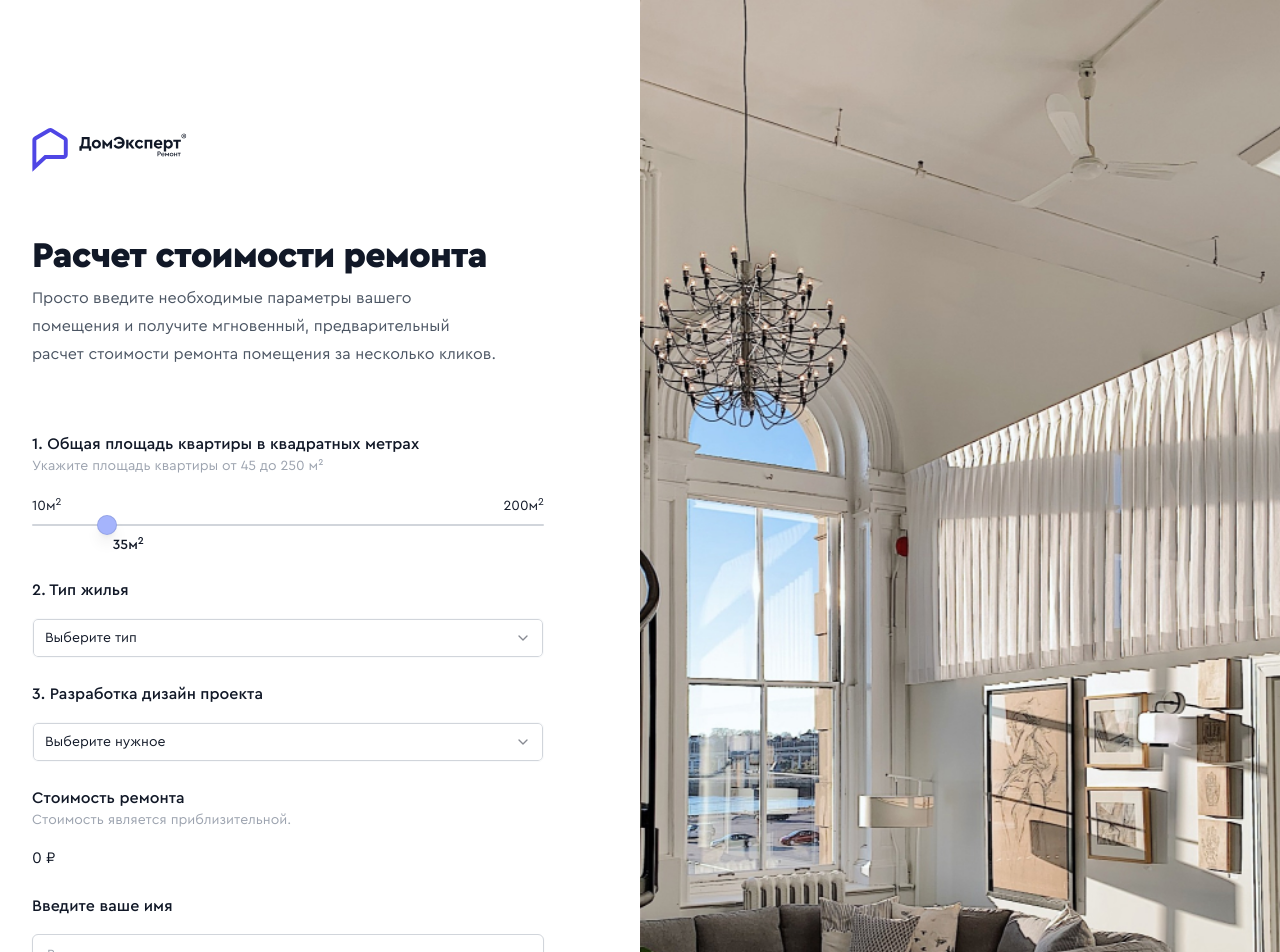
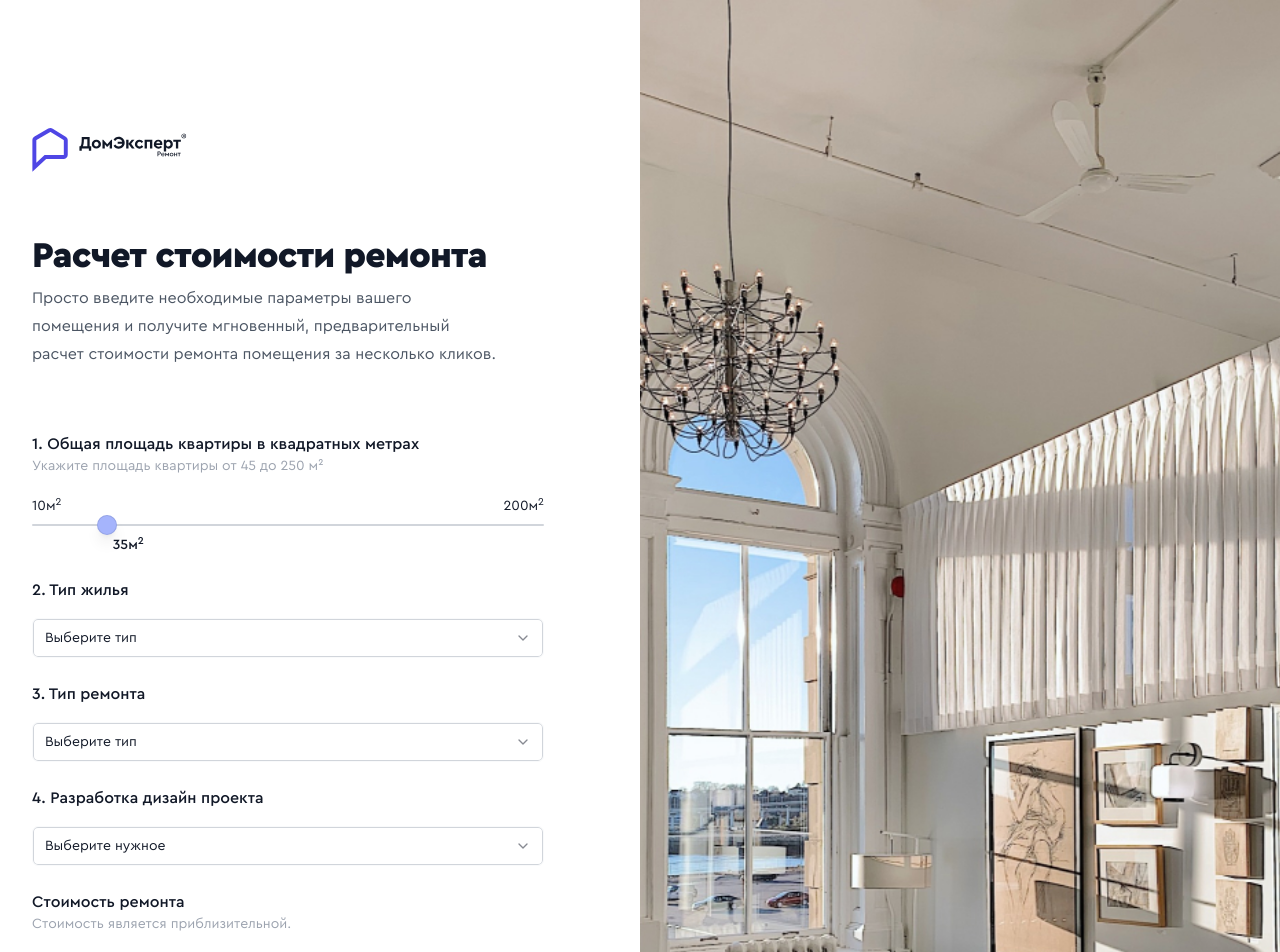
Before and after one commit to roodiroot/home_expert, a Next.js app: page /counter in a window 1280 px wide. Shown: the top 952 px of the page. Built offline with nearby package versions, Linux system fonts and the light colour scheme.

Commit message:
change counter

```diff
--- a/src/components/counter-page-components/counter-form.tsx
+++ b/src/components/counter-page-components/counter-form.tsx
@@ -21,6 +21,10 @@ const disignValue = [
   { name: "Надо", value: "20000" },
   { name: "Уже есть", value: "0" },
 ];
+const typeProces = [
+  { name: "Капитальный", value: "1" },
+  { name: "Косметический", value: "0.25" },
+];
 // const floorValues = [
 //   { name: "Без покрытия", value: "0" },
 //   { name: "Плитка", value: "450" },
@@ -37,6 +41,7 @@ interface CounterFormProps extends React.FormHTMLAttributes<HTMLFormElement> {}
 const CounterForm: React.FC<CounterFormProps> = ({ className }) => {
   const [square, setSquare] = useState(defaultValue);
   const [type, setType] = useState("0");
+  const [typeProc, setTypeProc] = useState("0");
   const [disign, setDisign] = useState("0");
 
   const [summ, setSumm] = useState(0);
@@ -50,7 +55,7 @@ const CounterForm: React.FC<CounterFormProps> = ({ className }) => {
 
   const onSubmit: SubmitHandler<CounterForm> = async (data) => {
     setDisabled(true);
-    await sendMessage({ ...data, square, type, disign, summ })
+    await sendMessage({ ...data, square, type, typeProc, disign, summ })
       .then((d) => {
         if (d) {
           reset();
@@ -63,8 +68,8 @@ const CounterForm: React.FC<CounterFormProps> = ({ className }) => {
   const regExp = /^((8|\+7)[\- ]?)?(\(?\d{3}\)?[\- ]?)?[\d\- ]{7,10}$/;
 
   useEffect(() => {
-    setSumm(square * Number(type) + Number(disign));
-  }, [square, type, disign]);
+    setSumm(square * +type * +typeProc + +disign);
+  }, [square, type, disign, typeProc]);
 
   return (
     <form className={className} action='' onClick={(e) => e.preventDefault()}>
@@ -84,7 +89,14 @@ const CounterForm: React.FC<CounterFormProps> = ({ className }) => {
           values={typeValue}
         />
         <SelectInput
-          title='3. Разработка дизайн проекта'
+          title='3. Тип ремонта'
+          label='Типы ремонта'
+          setValue={setTypeProc}
+          placeholder='Выберите тип'
+          values={typeProces}
+        />
+        <SelectInput
+          title='4. Разработка дизайн проекта'
           setValue={setDisign}
           placeholder='Выберите нужное'
           values={disignValue}
--- a/src/components/ui/footer-section.tsx
+++ b/src/components/ui/footer-section.tsx
@@ -25,7 +25,8 @@ const FooterSection = () => {
             <div>
               <h3 className='text-sm font-semibold leading-6'>Телефоны</h3>
               <ul className='mt-6 space-y-4'>
-                <li className=''>
+                <li className='flex flex-col'>
+                  <span className='text-sm'></span>
                   <a
                     className='font-medium'
                     href={`tel:${process.env.NEXT_PUBLIC_PHONE1}`}
@@ -33,7 +34,8 @@ const FooterSection = () => {
                     {process.env.NEXT_PUBLIC_PHONE1}
                   </a>
                 </li>
-                <li className=''>
+                <li className='flex flex-col'>
+                  <span className='text-sm'></span>
                   <a
                     className='font-medium'
                     href={`tel:${process.env.NEXT_PUBLIC_PHONE2}`}
@@ -49,7 +51,7 @@ const FooterSection = () => {
                 <li className='flex flex-col '>
                   <span className='text-sm'>карьера:</span>
                   <a
-                    className='font-medium'
+                    className='font-medium whitespace-nowrap'
                     href={`mailto:${process.env.NEXT_PUBLIC_EMAIL1}`}
                   >
                     {process.env.NEXT_PUBLIC_EMAIL1}
@@ -58,7 +60,7 @@ const FooterSection = () => {
                 <li className='flex flex-col'>
                   <span className='text-sm'>задать вопрос:</span>
                   <a
-                    className='font-medium'
+                    className='font-medium  whitespace-nowrap'
                     href={`mailto:${process.env.NEXT_PUBLIC_EMAIL2}`}
                   >
                     {process.env.NEXT_PUBLIC_EMAIL2}
```
